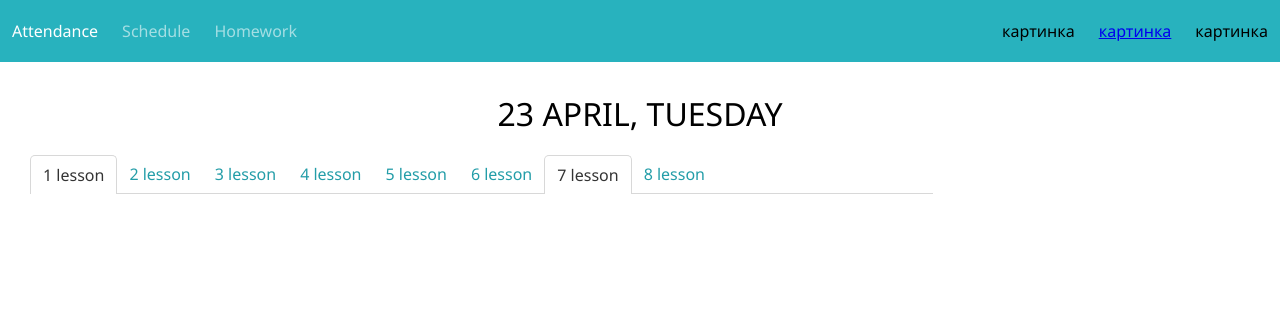
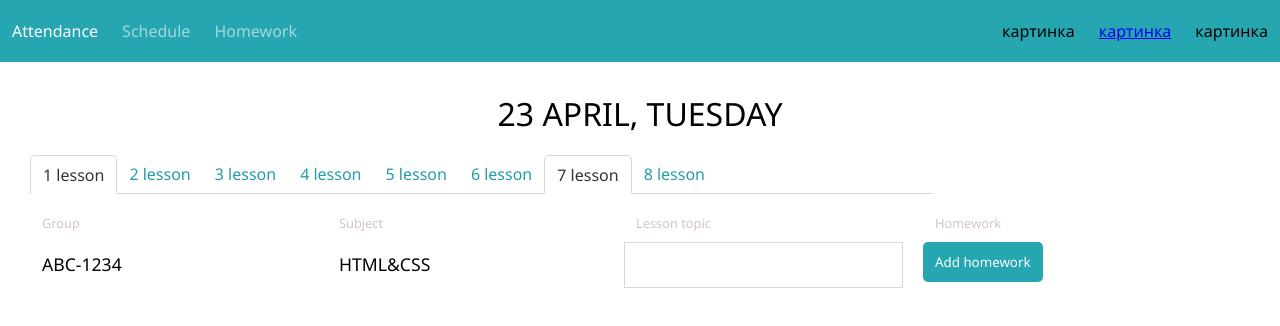
Before and after one commit to dima111112/hw-Attendance, a plain HTML site: page index.html in a window 1280 px wide. Drawn offline with Linux system fonts and the light colour scheme.

Commit message:
add block info lessen

```diff
--- a/index.html
+++ b/index.html
@@ -41,6 +41,24 @@
                 <li></li>
                 <li></li>
             </ul>
+            <div class="info-lessen">
+                <div>
+                    <label for="">Group</label>
+                    <input class="subject" type="text" value="ABC-1234">
+                </div>
+                <div>
+                    <label for="">Subject</label>
+                    <input class="subject" type="text" value="HTML&CSS">
+                </div>
+                <div>
+                    <label for="">Lesson topic</label>
+                    <input class="topic" type="text">
+                </div>
+                 <div>
+                    <label for="">Homework</label>
+                    <button class="btn-add-hw">Add homework</button>
+                </div>
+            </div>
 
         </main>
 </body>
--- a/style.css
+++ b/style.css
@@ -1,13 +1,13 @@
-*{
+* {
   box-sizing: border-box;
   margin: 0;
   padding: 0;
-    font-family: 'Segoe UI', Tahoma, Geneva, Verdana, sans-serif;
+  font-family: "Segoe UI", Tahoma, Geneva, Verdana, sans-serif;
 }
 nav {
   display: flex;
   justify-content: space-between;
-    background-color: rgb(40, 178, 190);
+  background-color: rgb(38, 166, 177);
 }
 .menu-items,
 .menu-end {
@@ -35,7 +35,6 @@ main h1 {
   display: flex;
   list-style: none;
   margin: 20px 30px;
-
 }
 .lesson li {
   padding: 8px 12px;
@@ -50,3 +49,39 @@ main h1 {
   border-bottom: none;
   color: rgba(0, 0, 0, 0.8);
 }
+.info-lessen {
+  display: flex;
+  margin: 20px 30px;
+}
+.info-lessen label {
+  color: rgb(210, 197, 197);
+  font-size: 0.8rem;
+  display: block;
+  margin-bottom: 10px;
+  padding: 0 12px;
+}
+.info-lessen input {
+  outline: none;
+  margin-right: 20px;
+  font-size: 1.1rem;
+}
+.subject {
+  border: none;
+  padding: 10px 12px;
+}
+.topic {
+  padding: 10px 12px;
+  border: 1px solid rgb(216, 216, 216);
+}
+.btn-add-hw {
+  color: white;
+  border: none;
+  border-radius: 5px;
+  padding: 11px 12px;
+  background-color: rgb(38, 166, 177);
+  cursor: pointer;
+  transition: background-color 0.2s ease;
+}
+.btn-add-hw:hover {
+  background-color: rgb(30, 135, 145);
+}
```
Lines whose indentation alone changed are shown as unchanged.
